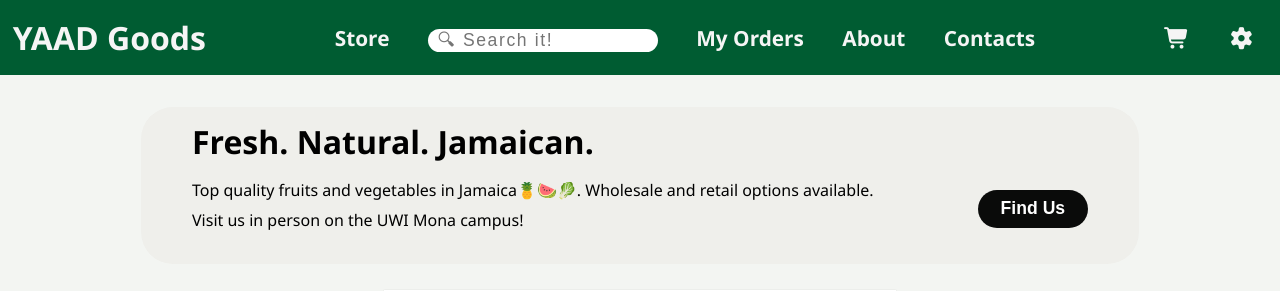
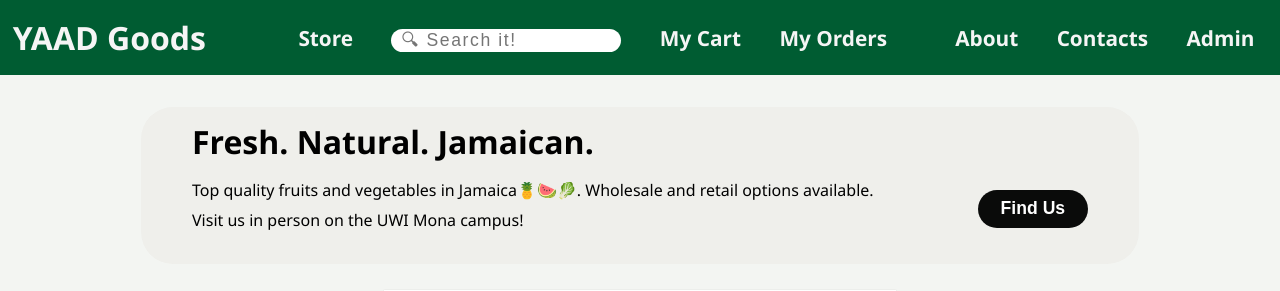
Before and after one commit to collisionnathan55/comp2140-mon3-5-group1, a PHP site: page / in a window 1280 px wide. Shown: the top 291 px of the page. Run offline with PHP 8.4, Linux system fonts and the light colour scheme.

Commit message:
Fixed homepage layout.

```diff
--- a/index.php
+++ b/index.php
@@ -14,7 +14,7 @@
 
     <body>
         <header>
-            <?php require "misc/navigation-bar.html"?>
+            <?php require "instance/navigation-bar.html"?>
         </header>
 
         <main>
@@ -30,7 +30,7 @@
             </div>
 
             <div id="instagram-carousel">
-                <?php include "misc/home-page-instagram.html" ?>
+                <?php include "instance/home-page-instagram.html" ?>
             </div>
 
             <section id="get-started">
@@ -47,7 +47,7 @@
             </small>
         </main>
 
-        <?php require "misc/copyright.html"?>
+        <?php require "instance/copyright.html"?>
     </body>
 
 </html>
--- a/misc/navigation-bar.html
+++ b/instance/navigation-bar.html
@@ -20,10 +20,19 @@
 
             justify-content: space-between;
             align-items: center;
-            gap: 2vw;
         }
         #master-navigation-bar * {
             margin: 0;
+        }
+        #master-navigation-bar > section {
+            width: 77%;
+            display: flex;
+            flex-direction: row;
+            flex-wrap: wrap;
+
+            justify-content: space-between;
+            align-items: center;
+            gap: 2vw;
         }
 
         #master-navigation-bar > header {
@@ -37,13 +46,15 @@
 
             color: whitesmoke;
         }
-        #master-navigation-bar > header > img {
+        /* #master-navigation-bar > header > img {
             width: 4rem;
             height: 4rem;
             margin-right: 1vmax;
-        }
+        } */
 
-        #master-navigation-bar > ul {
+        #master-navigation-bar ul {
+            padding: 0;
+
             display: flex;
             flex-direction: row;
             flex-wrap: wrap;
@@ -52,19 +63,25 @@
             justify-content: center;
             gap: 3vw;
         }
-        #master-navigation-bar li {
+        #master-navigation-bar ul > li {
             list-style: none;
             font-weight: 600;
+
+            text-align: center;
 
             font-size: 1.3rem;
             color: whitesmoke
         }
-        #master-navigation-bar li:not(.navbar-no-hover):hover{
+        #master-navigation-bar ul > li:not(.navbar-no-hover):hover{
             transform: scale(1.15);
             transition: transform 50ms ease-out;
         }
+        /* #navbar-menu-icons > li > i:hover{
+            transform: scale(1.15);
+            transition: transform 50ms ease-out;
+        } */
 
-        #master-navigation-bar li > input {
+        #master-navigation-bar ul > li > input {
             font-size: 1.1rem;
             text-indent: 0.5rem;
             letter-spacing: 0.1rem;
@@ -77,8 +94,15 @@
             #master-navigation-bar {
                 display: flex;
                 flex-direction: column;
+
                 justify-content: space-between;
                 align-items: center;
+
+                gap: 1rem;
+            }
+            #master-navigation-bar > section {
+                width: 100%;
+                justify-content: space-evenly;
             }
         }
     </style>
@@ -88,7 +112,8 @@
             <!-- <img src="images/business-logo.png" alt="Yaad Goods' business logo."/> -->
             <h3>YAAD Goods</h3>
         </header>
-        <ul id="navbar-menu">
+        <section>
+            <ul>
                 <li>
                     <p>Store</p>
                 </li>
@@ -96,18 +121,29 @@
                     <input id="navbar-quicksearch" type="search" name="quick product search" placeholder="🔍︎ Search it!" pattern="^[A-Za-z_ ]+$"/>
                 </li>
                 <li>
+                    <p>My Cart</p>
+                </li>
+                <li>
                     <p>My Orders</p>
                 </li>
+            </ul>
+            <ul>
                 <li>
                     <p>About</p>
                 </li>
                 <li>
                     <p>Contacts</p>
                 </li>
+                <li>
+                    <p>Admin</p>
+                </li>
             </ul>
-        <ul id="navbar-config">
+            <!-- <ul id="navbar-menu-icons">
                 <li><i class="fas fa-shopping-cart"></i></li>
-            <li><i class="fas fa-cog"></i></i></li>
-        </ul>
+                <li>
+                    <i class="fas fa-cog"></i>
+                </li>
+            </ul> -->
+        </section>
     </nav>
 </html>
```
Also changed, not shown: instance/copyright.html (renamed from misc/copyright.html), instance/home-page-instagram.html (renamed from misc/home-page-instagram.html). Lines whose indentation alone changed are shown as unchanged.
